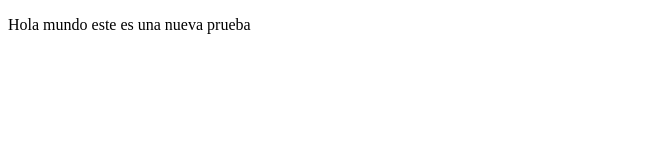
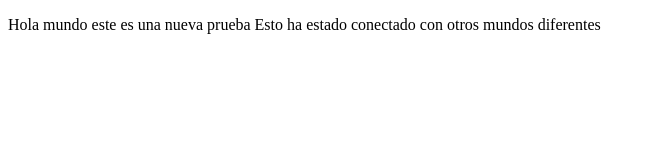
Before and after one commit to maka27/proyectoDemopw, a plain HTML site: page index.html in a window 1280 px wide. Shown: the whole page, without its empty margins (0-655 px from the left). Drawn offline with Linux system fonts and the light colour scheme.

```diff
--- a/index.html
+++ b/index.html
@@ -9,6 +9,7 @@
 <body>
     <p>
         Hola mundo este es una nueva prueba
+        Esto ha estado conectado con otros mundos diferentes
     </p>
 </body>
 </html>
```
